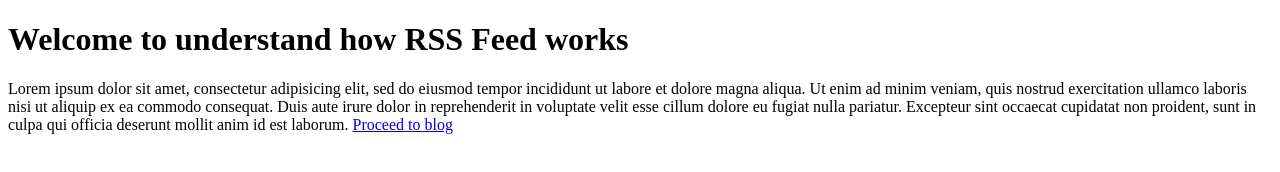
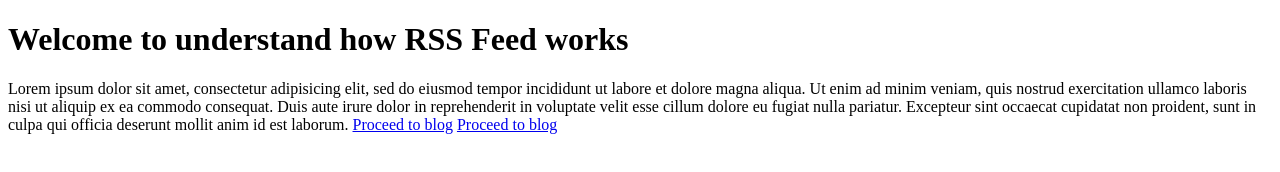
Before and after one commit to shivanandbg28/shivanandbg28.github.io, a plain HTML site: page index.html in a window 1280 px wide. Drawn offline with Linux system fonts and the light colour scheme.

Commit message:
Add files via upload

```diff
--- a/index.html
+++ b/index.html
@@ -14,6 +14,7 @@ consequat. Duis aute irure dolor in reprehenderit in voluptate velit esse
 cillum dolore eu fugiat nulla pariatur. Excepteur sint occaecat cupidatat non
 proident, sunt in culpa qui officia deserunt mollit anim id est laborum.
 <a href="blog.html">Proceed to blog</a>
+<a href="blog1.html">Proceed to blog</a>
 <atom:link href="https://shivanandbg28.github.io/index.xml" type="application/rss+xml" />
 
 </body>
```
